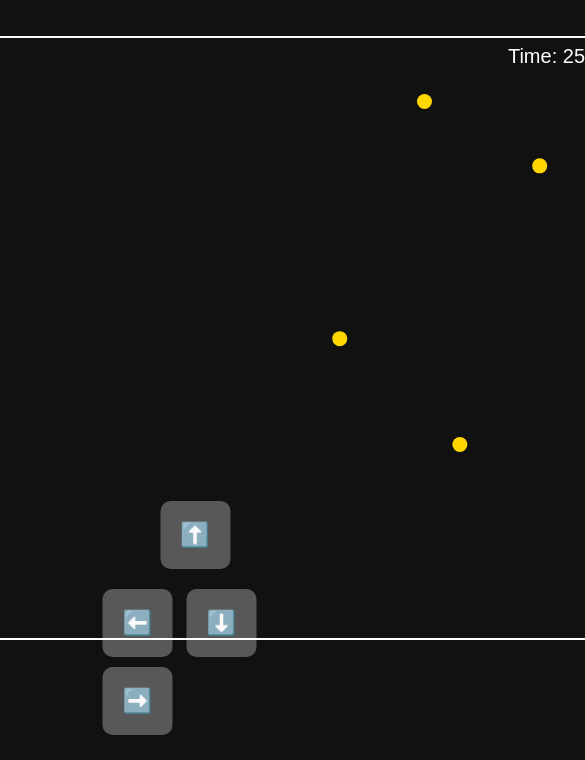
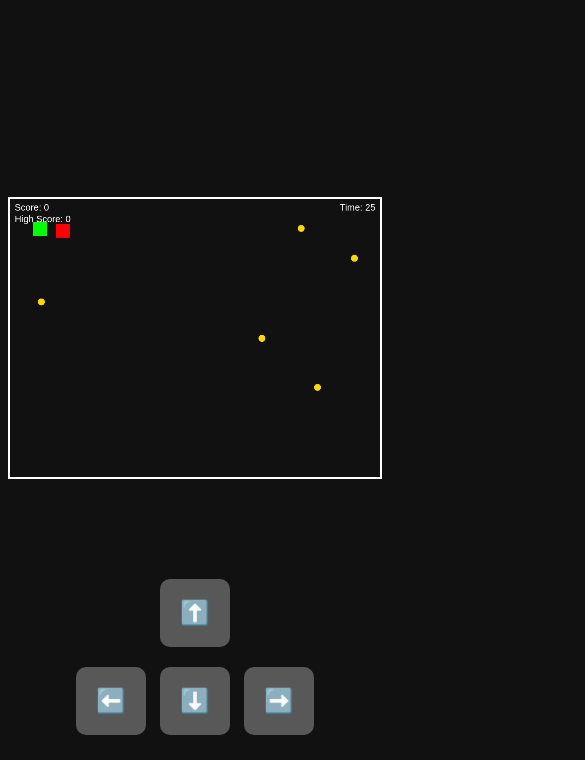
Before and after one commit to hamedakbarii/Runner-game, a plain HTML site: page index.html in a window 390 px wide. Shown: the part 84-844 px from the top of the page, 585 px wide, since content can reach past the window. Drawn offline with Linux system fonts and the light colour scheme.

Commit message:
game responsived

```diff
--- a/style.css
+++ b/style.css
@@ -13,6 +13,14 @@
   margin: 0 auto;
   background: #111;
   border: 2px solid #fff;
+}
+
+@media (max-width: 768px) {
+  #gameCanvas {
+    width: 95vw; /* یا مثلاً 100% */
+    height: auto; /* نسبت اصلی رو حفظ می‌کنه */
+    max-height: 80vh; /* از صفحه بیرون نزنه */
+  }
 }
 
 #restartBtn {
@@ -43,6 +51,7 @@
 }
 
 #controls {
+  width: 100%;
   position: fixed;
   bottom: 20px;
   left: 50%;
@@ -64,3 +73,13 @@
   font-size: 24px;
   width: 70px;
 }
+
+#controls {
+  display: none;
+}
+
+@media (max-width: 768px) {
+  #controls {
+    display: flex; /* یا grid یا هرچی که داری */
+  }
+}
```
